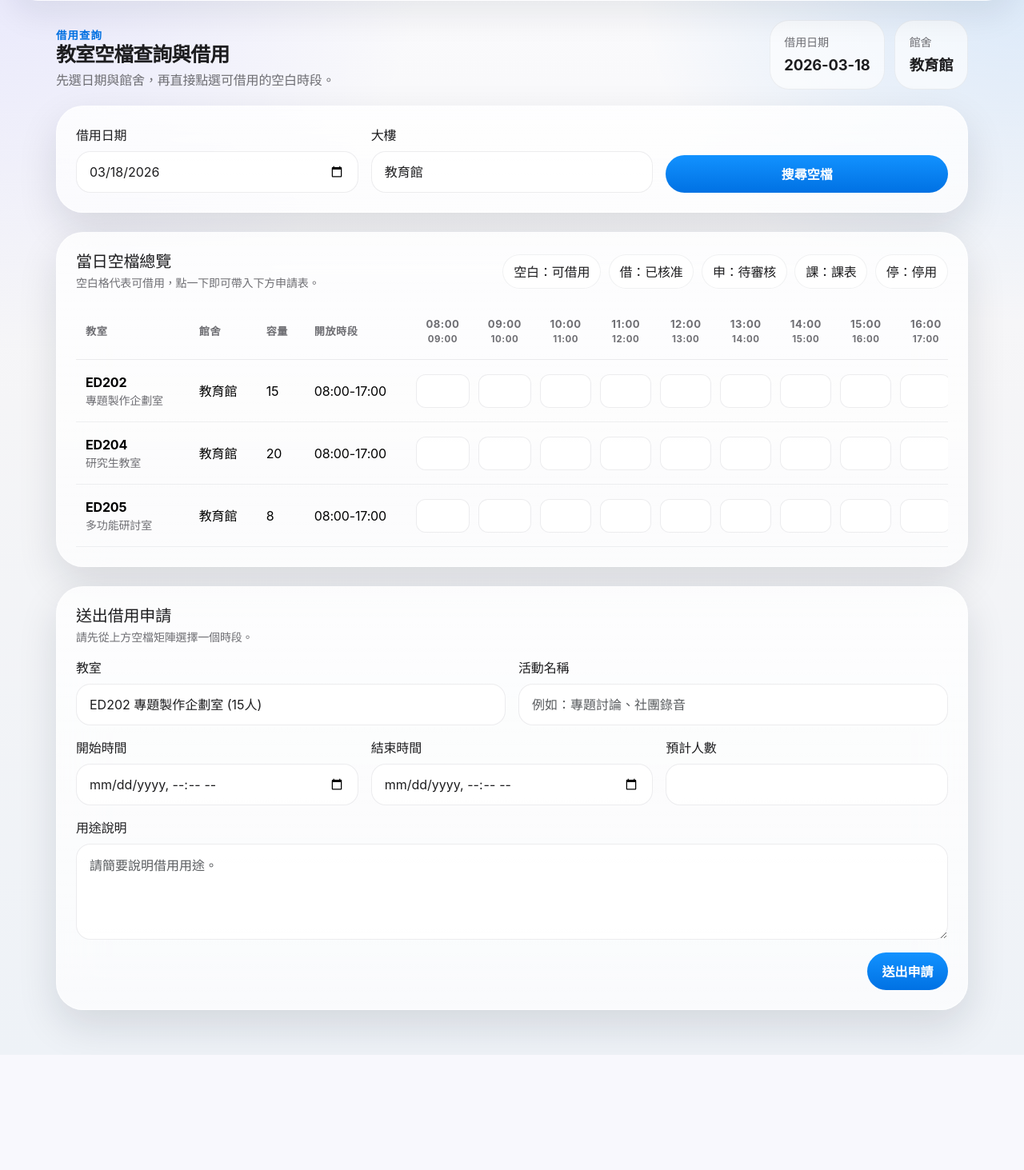
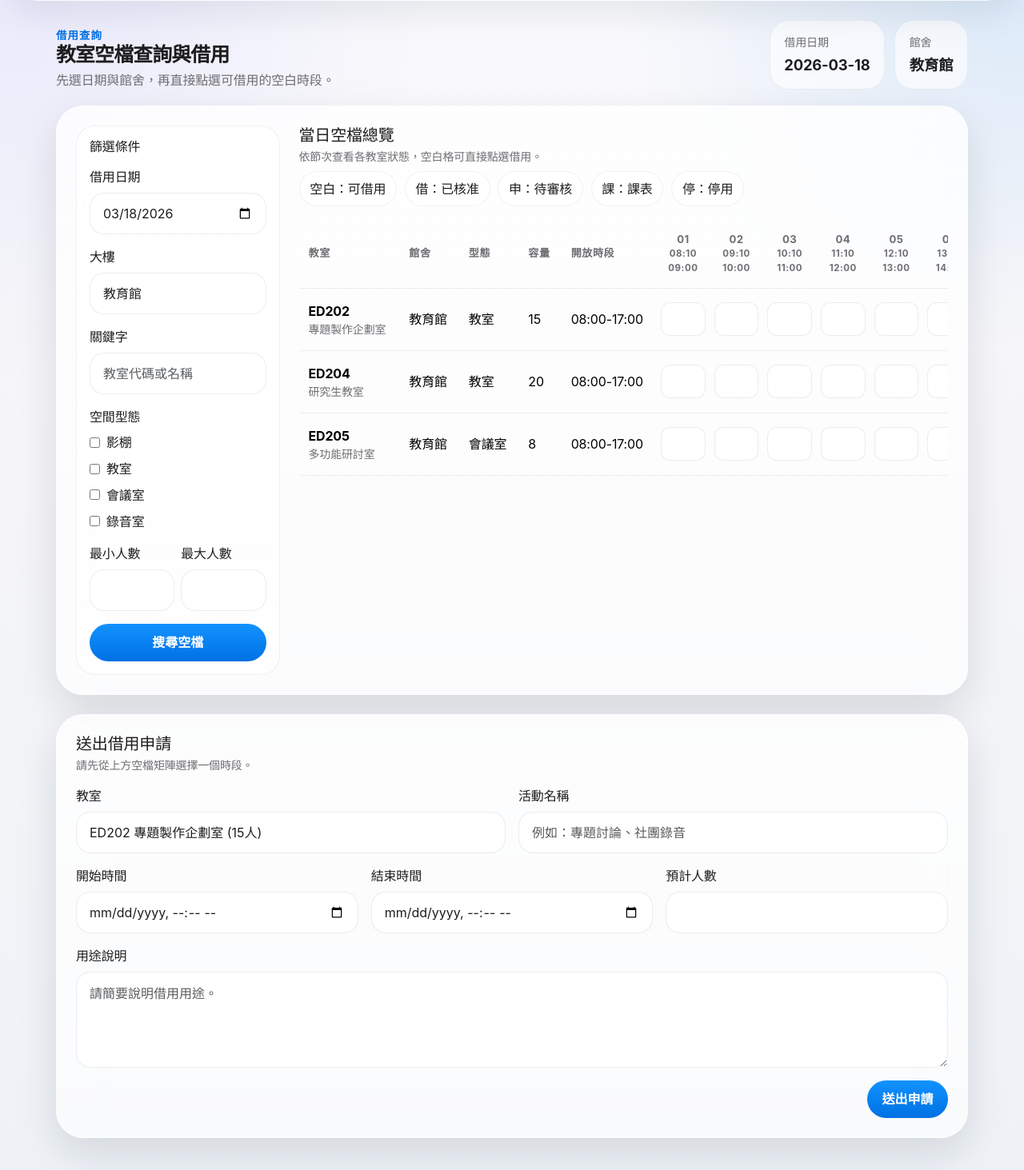
Before and after one commit to HansChung/EDClassrooom, a Flask app: page /bookings/new in a window 1280 px wide. Shown: the part 88-1551 px from the top of the page at 80% size. Before the commit the page ends 1403 px from the top, so only its background shows below. Run offline with Flask 3, Linux system fonts and the light colour scheme; the visitor is signed in with stand-in values (Sample User, id 1); data comes from the database, SQL or seed files in the repository; data that the repository does not hold is empty.

Commit message:
Add period-based booking filters

```diff
--- a/app/models/entities.py
+++ b/app/models/entities.py
@@ -72,6 +72,7 @@ class Classroom(db.Model):
     code: Mapped[str] = mapped_column(db.String(20), unique=True, nullable=False, index=True)
     name: Mapped[str] = mapped_column(db.String(120), nullable=False)
     location: Mapped[str] = mapped_column(db.String(80), nullable=False)
+    room_type: Mapped[str] = mapped_column(db.String(40), nullable=False, default="教室")
     capacity: Mapped[int] = mapped_column(nullable=False)
     is_online_bookable: Mapped[bool] = mapped_column(default=True, nullable=False)
     booking_start_time: Mapped[time] = mapped_column(nullable=False, default=time(hour=8))
--- a/app/modules/admin/routes.py
+++ b/app/modules/admin/routes.py
@@ -262,6 +262,7 @@ def upsert_classroom():
 
     room.name = request.form["name"].strip()
     room.location = request.form["location"].strip()
+    room.room_type = request.form.get("room_type", "").strip() or "教室"
     room.capacity = int(request.form["capacity"])
     room.is_online_bookable = request.form.get("is_online_bookable") == "on"
     booking_start_time = datetime.strptime(request.form["booking_start_time"], "%H:%M").time()
--- a/app/modules/booking/routes.py
+++ b/app/modules/booking/routes.py
@@ -1,6 +1,6 @@
 from __future__ import annotations
 
-from datetime import date, datetime, timedelta
+from datetime import date, datetime
 
 from flask import flash, jsonify, redirect, render_template, request, url_for
 from flask_login import current_user, login_required
@@ -10,6 +10,7 @@ from app.models import BookingRequest, Classroom
 from app.modules.booking import bp
 from app.modules.notifications.services import create_notification, create_notifications_for_roles
 from app.modules.booking.services import (
+    PERIOD_SLOTS,
     cancel_booking,
     create_booking,
     get_classroom_booking_window,
@@ -37,7 +38,15 @@ def _format_slot_duration(slot_start: datetime, slot_end: datetime) -> str:
     return f"{minutes}m"
 
 
-def _build_new_booking_context(*, target_date: date | None = None, selected_location: str | None = None) -> dict:
+def _build_new_booking_context(
+    *,
+    target_date: date | None = None,
+    selected_location: str | None = None,
+    selected_room_types: set[str] | None = None,
+    min_capacity: int | None = None,
+    max_capacity: int | None = None,
+    keyword: str | None = None,
+) -> dict:
     rooms = (
         db.session.query(Classroom)
         .filter(Classroom.is_active.is_(True), Classroom.is_online_bookable.is_(True))
@@ -45,55 +54,49 @@ def _build_new_booking_context(*, target_date: date | None = None, selected_loca
         .all()
     )
     available_locations = sorted({room.location for room in rooms})
+    available_room_types = sorted({room.room_type for room in rooms})
     if target_date is None:
         target_date = datetime.now().date()
     if selected_location not in available_locations and available_locations:
         selected_location = available_locations[0]
-    filtered_rooms = [room for room in rooms if not selected_location or room.location == selected_location]
+    keyword = (keyword or "").strip()
+    selected_room_types = selected_room_types or set()
 
-    time_headers: list[dict[str, str]] = []
-    if filtered_rooms:
-        min_start = min(get_classroom_booking_window(room).start_time for room in filtered_rooms)
-        max_end = max(get_classroom_booking_window(room).end_time for room in filtered_rooms)
-        cursor = datetime.combine(target_date, min_start)
-        day_end = datetime.combine(target_date, max_end)
-        while cursor < day_end:
-            slot_end = min(cursor + timedelta(hours=1), day_end)
-            time_headers.append(
-                {
-                    "key": cursor.strftime("%H:%M"),
-                    "label": f"{cursor:%H:%M}",
-                    "end_label": f"{slot_end:%H:%M}",
-                }
-            )
-            cursor = slot_end
+    filtered_rooms = []
+    for room in rooms:
+        if selected_location and room.location != selected_location:
+            continue
+        if selected_room_types and room.room_type not in selected_room_types:
+            continue
+        if min_capacity is not None and room.capacity < min_capacity:
+            continue
+        if max_capacity is not None and room.capacity > max_capacity:
+            continue
+        if keyword and keyword.lower() not in f"{room.code} {room.name} {room.location} {room.room_type}".lower():
+            continue
+        filtered_rooms.append(room)
+
+    time_headers = [
+        {
+            "key": period_code,
+            "label": period_code,
+            "start_label": f"{start_time:%H:%M}",
+            "end_label": f"{end_time:%H:%M}",
+        }
+        for period_code, start_time, end_time in PERIOD_SLOTS
+    ]
 
     room_rows = []
     for room in filtered_rooms:
         window = get_classroom_booking_window(room)
         grid_cells = list_room_grid_cells(classroom=room, target_date=target_date)
-        cell_map = {cell.start_at.strftime("%H:%M"): cell for cell in grid_cells}
-        aligned_cells = []
-        for header in time_headers:
-            cell = cell_map.get(header["key"])
-            if cell is None:
-                header_start = datetime.combine(target_date, datetime.strptime(header["key"], "%H:%M").time())
-                header_end = min(header_start + timedelta(hours=1), datetime.combine(target_date, max_end))
-                aligned_cells.append(
-                    {
-                        "start_at": header_start,
-                        "end_at": header_end,
-                        "status": "outside",
-                        "label": "",
-                        "title": "",
-                    }
-                )
-            else:
-                aligned_cells.append(cell)
+        cell_map = {cell.period_code: cell for cell in grid_cells}
+        aligned_cells = [cell_map[header["key"]] for header in time_headers]
         room_rows.append(
             {
                 "room": room,
                 "window": f"{window.start_time:%H:%M}-{window.end_time:%H:%M}",
+                "room_type": room.room_type,
                 "cells": aligned_cells,
             }
         )
@@ -101,7 +104,12 @@ def _build_new_booking_context(*, target_date: date | None = None, selected_loca
     return {
         "rooms": rooms,
         "available_locations": available_locations,
+        "available_room_types": available_room_types,
         "selected_location": selected_location,
+        "selected_room_types": selected_room_types,
+        "min_capacity": min_capacity if min_capacity is not None else "",
+        "max_capacity": max_capacity if max_capacity is not None else "",
+        "keyword": keyword,
         "target_date": target_date.isoformat(),
         "time_headers": time_headers,
         "room_rows": room_rows,
@@ -121,12 +129,23 @@ def list_bookings():
 def new_booking():
     target_date_raw = (request.values.get("target_date") or "").strip()
     selected_location = (request.values.get("location") or "").strip() or None
+    selected_room_types = {value.strip() for value in request.values.getlist("room_type") if value.strip()}
+    min_capacity = request.values.get("min_capacity", type=int)
+    max_capacity = request.values.get("max_capacity", type=int)
+    keyword = (request.values.get("keyword") or "").strip()
     try:
         target_date = datetime.strptime(target_date_raw, "%Y-%m-%d").date() if target_date_raw else datetime.now().date()
     except ValueError:
         target_date = datetime.now().date()
 
-    context = _build_new_booking_context(target_date=target_date, selected_location=selected_location)
+    context = _build_new_booking_context(
+        target_date=target_date,
+        selected_location=selected_location,
+        selected_room_types=selected_room_types,
+        min_capacity=min_capacity,
+        max_capacity=max_capacity,
+        keyword=keyword,
+    )
     rooms = context["rooms"]
     if request.method == "POST":
         classroom = db.session.get(Classroom, int(request.form["classroom_id"]))
--- a/app/static/app.css
+++ b/app/static/app.css
@@ -611,8 +611,27 @@ textarea.form-control {
   overflow-x: auto;
 }
 
+.booking-filter-panel {
+  padding: 1rem;
+  border: 1px solid rgba(15, 23, 42, 0.06);
+  border-radius: 24px;
+  background: rgba(255, 255, 255, 0.68);
+}
+
+.booking-checkbox-list {
+  display: grid;
+  gap: 0.55rem;
+}
+
+.booking-check {
+  display: flex;
+  align-items: center;
+  gap: 0.5rem;
+  color: var(--text);
+}
+
 .booking-grid-table-inner {
-  min-width: 1100px;
+  min-width: 1380px;
   margin-bottom: 0;
 }
 
--- a/app/templates/bookings/new.html
+++ b/app/templates/bookings/new.html
@@ -20,12 +20,15 @@
 </div>
 
 <div class="phone-sheet p-4 mb-4">
-  <form method="get" class="row g-3 align-items-end">
-    <div class="col-md-4">
+  <form method="get" class="row g-4">
+    <div class="col-xl-3">
+      <div class="booking-filter-panel">
+        <h3 class="h6 mb-3">篩選條件</h3>
+        <div class="mb-3">
           <label class="form-label">借用日期</label>
           <input type="date" name="target_date" class="form-control" value="{{ target_date }}" required>
         </div>
-    <div class="col-md-4">
+        <div class="mb-3">
           <label class="form-label">大樓</label>
           <select name="location" class="form-select">
             {% for location in available_locations %}
@@ -33,17 +36,42 @@
             {% endfor %}
           </select>
         </div>
-    <div class="col-md-4">
+        <div class="mb-3">
+          <label class="form-label">關鍵字</label>
+          <input type="text" name="keyword" class="form-control" value="{{ keyword }}" placeholder="教室代碼或名稱">
+        </div>
+        <div class="mb-3">
+          <div class="form-label mb-2">空間型態</div>
+          <div class="booking-checkbox-list">
+            {% for room_type in available_room_types %}
+              <label class="booking-check">
+                <input type="checkbox" name="room_type" value="{{ room_type }}" {% if room_type in selected_room_types %}checked{% endif %}>
+                <span>{{ room_type }}</span>
+              </label>
+            {% endfor %}
+          </div>
+        </div>
+        <div class="row g-2">
+          <div class="col-6">
+            <label class="form-label">最小人數</label>
+            <input type="number" name="min_capacity" class="form-control" value="{{ min_capacity }}" min="1">
+          </div>
+          <div class="col-6">
+            <label class="form-label">最大人數</label>
+            <input type="number" name="max_capacity" class="form-control" value="{{ max_capacity }}" min="1">
+          </div>
+        </div>
+        <div class="mt-3">
           <button class="btn btn-primary w-100">搜尋空檔</button>
         </div>
-  </form>
+      </div>
     </div>
 
-<div class="phone-sheet p-4 mb-4">
+    <div class="col-xl-9">
       <div class="d-flex justify-content-between align-items-center flex-wrap gap-2 mb-3">
         <div>
           <h3 class="h5 mb-1">當日空檔總覽</h3>
-      <div class="muted small">空白格代表可借用，點一下即可帶入下方申請表。</div>
+          <div class="muted small">依節次查看各教室狀態，空白格可直接點選借用。</div>
         </div>
         <div class="pill-list">
           <span class="pill-item">空白：可借用</span>
@@ -61,11 +89,13 @@
           <tr>
             <th>教室</th>
             <th>館舍</th>
+            <th>型態</th>
             <th>容量</th>
             <th>開放時段</th>
             {% for header in time_headers %}
               <th class="text-center">
                 <div>{{ header.label }}</div>
+                <div class="muted small">{{ header.start_label }}</div>
                 <div class="muted small">{{ header.end_label }}</div>
               </th>
             {% endfor %}
@@ -76,6 +106,7 @@
             <tr>
               <td><strong>{{ row.room.code }}</strong><div class="muted small">{{ row.room.name }}</div></td>
               <td>{{ row.room.location }}</td>
+              <td>{{ row.room_type }}</td>
               <td>{{ row.room.capacity }}</td>
               <td>{{ row.window }}</td>
               {% for cell in row.cells %}
@@ -97,13 +128,15 @@
             </tr>
           {% else %}
             <tr>
-              <td colspan="{{ 4 + time_headers|length }}">目前沒有可顯示的教室。</td>
+              <td colspan="{{ 5 + time_headers|length }}">目前沒有符合條件的教室。</td>
             </tr>
           {% endfor %}
         </tbody>
           </table>
         </div>
       </div>
+    </div>
+  </form>
 </div>
 
 <div class="phone-sheet p-4">
@@ -117,6 +150,12 @@
   <form method="post" class="row g-3">
     <input type="hidden" name="target_date" value="{{ target_date }}">
     <input type="hidden" name="location" value="{{ selected_location }}">
+    <input type="hidden" name="keyword" value="{{ keyword }}">
+    <input type="hidden" name="min_capacity" value="{{ min_capacity }}">
+    <input type="hidden" name="max_capacity" value="{{ max_capacity }}">
+    {% for room_type in selected_room_types %}
+      <input type="hidden" name="room_type" value="{{ room_type }}">
+    {% endfor %}
     <div class="col-md-6">
       <label class="form-label">教室</label>
       <select id="classroom-select" name="classroom_id" class="form-select" required>
```
Also changed, not shown: app/modules/booking/services.py (+43 -6 lines), app/seed.py (+16 -11 lines), app/templates/admin/dashboard.html (+4 -3 lines). Lines whose indentation alone changed are shown as unchanged.
